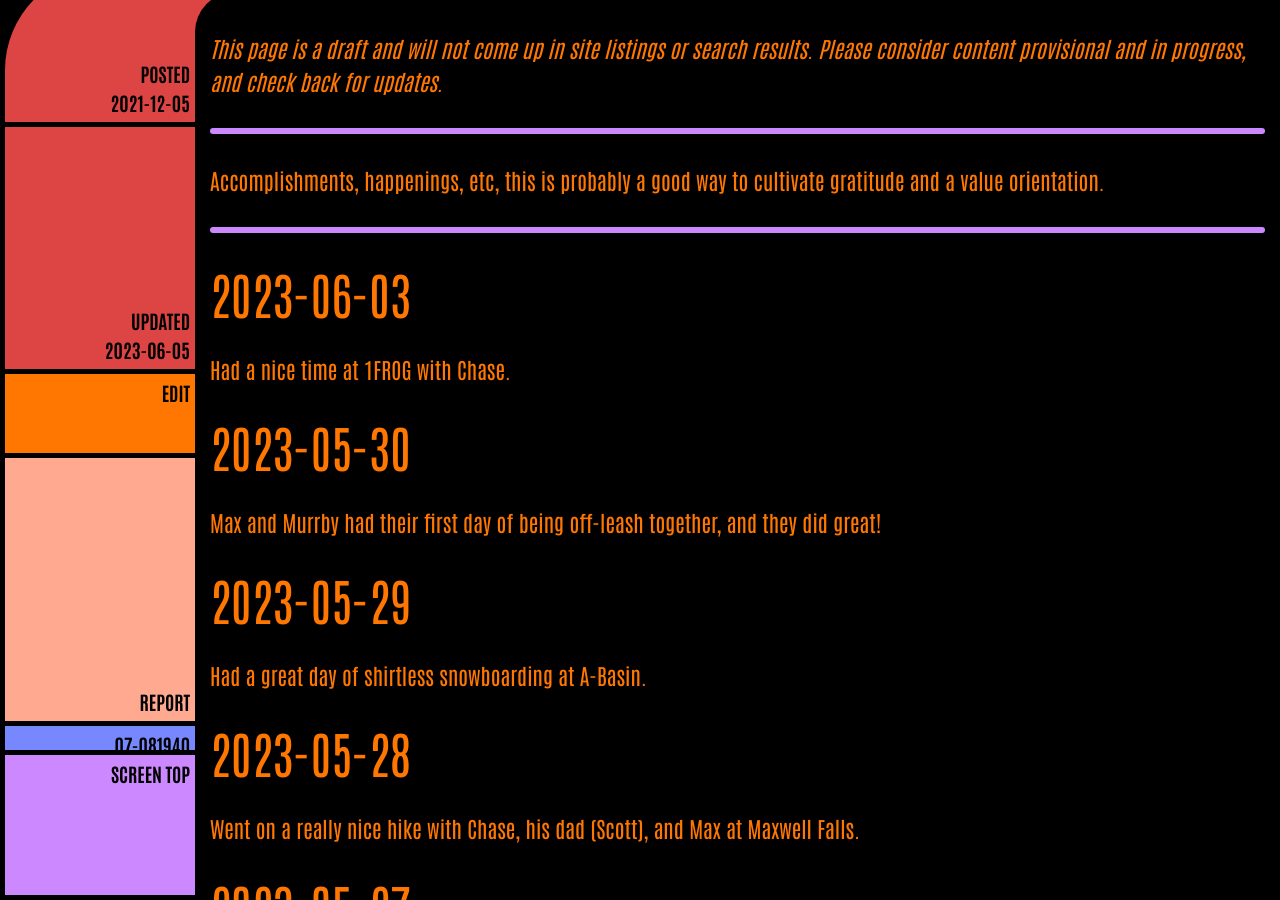
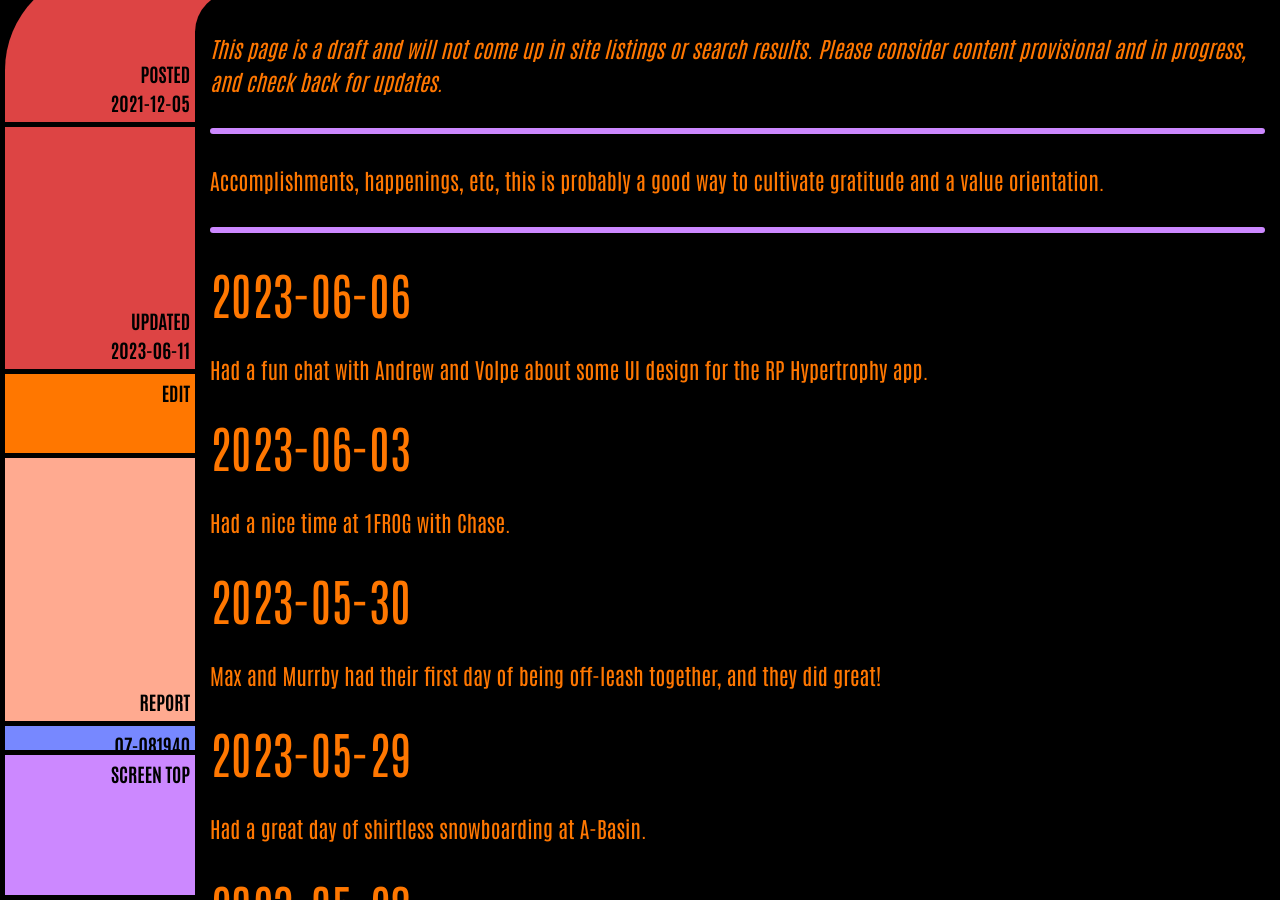
Before and after one commit to ArthurZey/arthurzey.github.io, a Jekyll site: the page built from _pages/one-good-thing.md, in a window 1280 px wide and 900 px high, scrolled down 333 px. Built offline with Jekyll 4.4.1, drawn with Linux system fonts in a browser that asks for light colours.

Commit message:
added 2023-06-06

```diff
--- a/_pages/one-good-thing.md
+++ b/_pages/one-good-thing.md
@@ -2,12 +2,15 @@
 title: One Good Thing
 description: "Accomplishments, happenings, etc, this is probably a good way to cultivate gratitude and a value orientation."
 date: "2021-12-05"
-last_modified_at: "2023-06-05T13:32:37+00:00"
+last_modified_at: "2023-06-11T05:40:08+00:00"
 tags:
   - happenings
   - draft
 sitemap: false
 ---
+
+## 2023-06-06
+Had a fun chat with Andrew and Volpe about some UI design for the RP Hypertrophy app.
 
 ## 2023-06-03
 Had a nice time at 1FROG with Chase.
```
